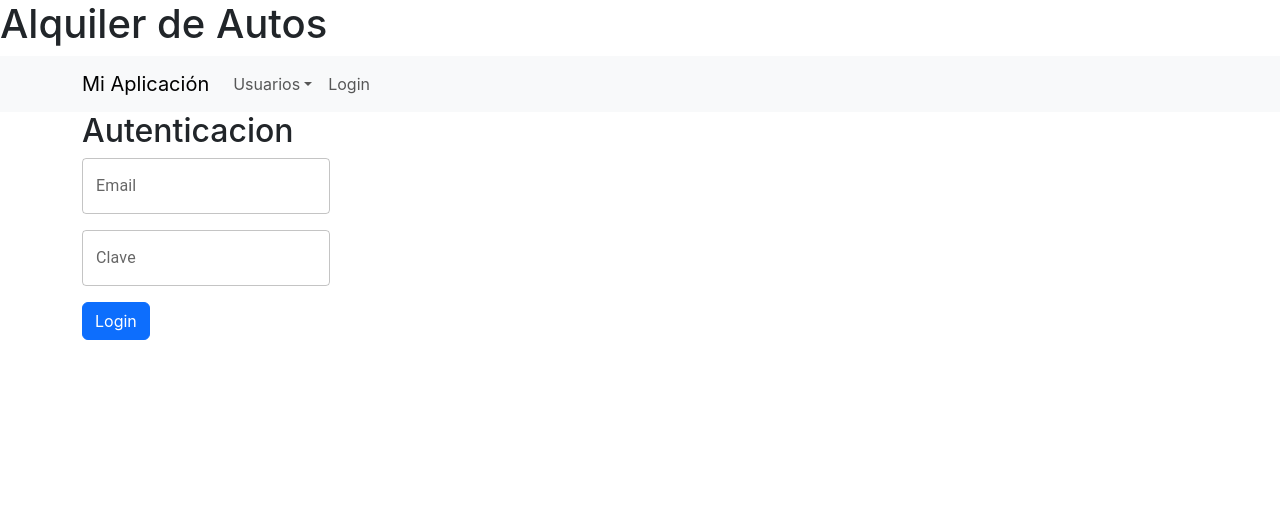
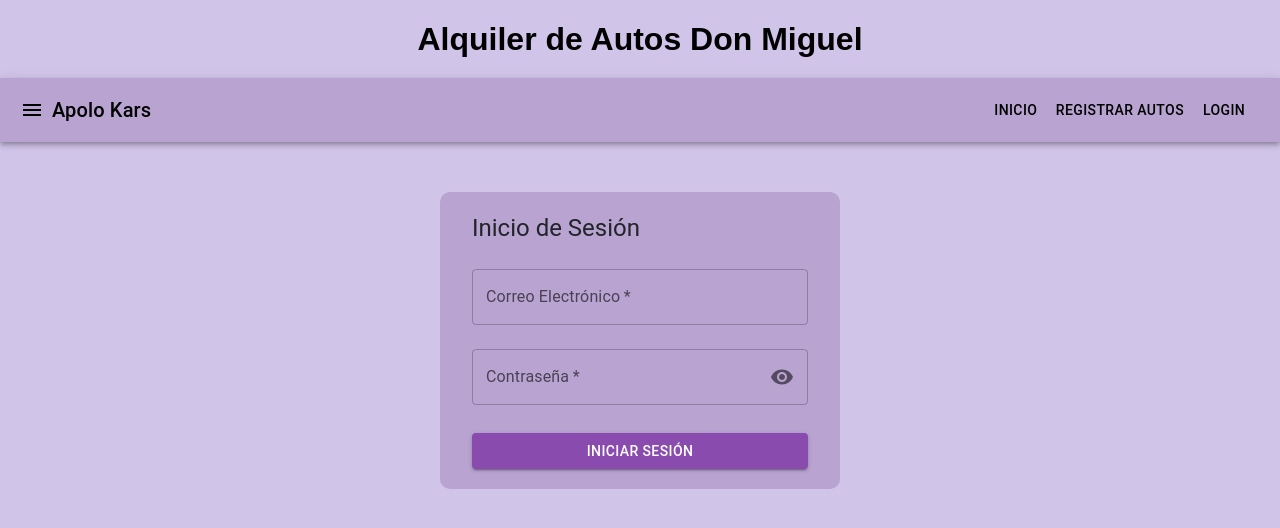
Before and after one commit to alfredo215/AquilerGrafico, a React (Create React App) app: page /login in a window 1280 px wide. Shown: the top 528 px of the page. Built offline with nearby package versions, Linux system fonts and the light colour scheme.

Commit message:
primero disenos

```diff
--- a/src/ActualizarUser.js
+++ b/src/ActualizarUser.js
@@ -1,5 +1,6 @@
 import React, { useEffect, useState } from 'react';
 import { useParams, useNavigate } from 'react-router-dom';
+import Title from './Title'; // Importa el componente Title
 
 function ActualizarUser() {
   const navigate = useNavigate();
@@ -64,7 +65,7 @@ function ActualizarUser() {
 
   return (
     <div className="container">
-      <h1>Actualizar registro con id {id}</h1>
+     <Title text={`Rentar auto con id ${id}`} /> {/* Utiliza el componente Title */}
       <form onSubmit={actualizarUsuario}>
         <div className="mb-3">
           <label htmlFor="nombre" className="form-label">
--- a/src/AlquilerAuto.js
+++ b/src/AlquilerAuto.js
@@ -3,6 +3,7 @@ import { useParams } from 'react-router-dom';
 import { useNavigate } from 'react-router-dom';
 import DatePicker from 'react-datepicker';
 import 'react-datepicker/dist/react-datepicker.css';
+import Title from './Title'; // Importa el componente Title
 
 function AlquilerAuto() {
   const { id } = useParams();
@@ -128,7 +129,7 @@ function AlquilerAuto() {
 
   return (
     <div className="container">
-      <h4>Rentar auto con id {id}</h4>
+      <Title text={`Rentar auto con id ${id}`} /> {/* Utiliza el componente Title */}
       <form onSubmit={alquilarAuto}>
         <div className="mb-3">
           <label htmlFor="cliente" className="form-label">
--- a/src/App.css
+++ b/src/App.css
@@ -36,3 +36,8 @@
     transform: rotate(360deg);
   }
 }
+body {
+  margin: 0; /* Elimina los márgenes predeterminados del cuerpo */
+  padding: 0; /* Elimina el relleno predeterminado del cuerpo */
+  background-color: #d1c4e9; /* Establece el color de fondo deseado */
+}
--- a/src/App.js
+++ b/src/App.js
@@ -10,26 +10,28 @@ import ActualizarUser from './ActualizarUser';
 import VerUsuario from './VerUsuario';
 import RegistrarUser from './RegistrarUser';
 import Salir from './Salir';
+import Title from './Title'; // Importa el componente Title
+
 function App() {
+
+
   return (
-    //prueba del alquiler no te olvides
     <Router>
-
-      <h1>Alquiler de Autos</h1>
-
+      <div className="app-container">
+      <Title text="Alquiler de Autos Don Miguel" /> {/* Utiliza el componente Title */}
       <div>
         <Menu />
         <Routes>
-        <Route path="/" exact element={<Inicio/>} />
-          <Route path="/registroauto" exact element={<RegistroAuto/>}/>
-          <Route path="/alquilerauto/:id" exact element={<AlquilerAuto/>}/>
-          <Route path="/login" exact element={<Login/> }/>
-          <Route path="/actualizaruser/:id" exact element={<ActualizarUser/>}/>
-          <Route path="/verusuario" exact element={<VerUsuario/>}/>
-          <Route path="/registraruser" exact element={<RegistrarUser/>}/>
-          <Route path="/salir" element={<Salir/>} />
-
+          <Route path="/" exact element={<Inicio />} />
+          <Route path="/registroauto" exact element={<RegistroAuto />} />
+          <Route path="/alquilerauto/:id" exact element={<AlquilerAuto />} />
+          <Route path="/login" exact element={<Login />} />
+          <Route path="/actualizaruser/:id" exact element={<ActualizarUser />} />
+          <Route path="/verusuario" exact element={<VerUsuario />} />
+          <Route path="/registraruser" exact element={<RegistrarUser />} />
+          <Route path="/salir" element={<Salir />} />
         </Routes>
+      </div>
       </div>
     </Router>
   );
--- a/src/Login.js
+++ b/src/Login.js
@@ -1,93 +1,135 @@
-import React, { useState } from "react";
+import React, { useState, useEffect } from "react";
 import TextField from "@mui/material/TextField";
+import Button from "@mui/material/Button";
+import IconButton from "@mui/material/IconButton";
+import InputAdornment from "@mui/material/InputAdornment";
+import VisibilityIcon from "@mui/icons-material/Visibility";
+import VisibilityOffIcon from "@mui/icons-material/VisibilityOff";
+import Typography from "@mui/material/Typography";
+
 function Login() {
-  //Login Data
   const [email, setEmail] = useState("");
-  const [pass, setPass] = useState("");
-  const [nombre, setNombre] = useState("");
+  const [password, setPassword] = useState("");
+  const [showPassword, setShowPassword] = useState(false);
 
-  async function FEnviar(e) {
+  useEffect(() => {
+    setShowPassword(false);
+  }, [email]);
+
+  const handleEmailChange = (e) => {
+    setEmail(e.target.value);
+  };
+
+  const handlePasswordChange = (e) => {
+    setPassword(e.target.value);
+  };
+
+  const toggleShowPassword = () => {
+    setShowPassword(!showPassword);
+  };
+
+  const handleSubmit = async (e) => {
     e.preventDefault();
-    const usuario = { nombre: nombre, email: email, pass: pass };
+    const datos = { email: email, pass: password };
+
     try {
-      const response = await fetch("http://localhost:3000/auth/registrar", {
+      const response = await fetch("http://localhost:3000/auth/login", {
         method: "POST",
-        body: JSON.stringify(usuario),
+        body: JSON.stringify(datos),
         headers: {
           "Content-type": "application/json; charset=UTF-8",
         },
       }).then(async (response) => await response.json());
 
-      if (response.statusCode != 200) {
-        alert("El usuario no se ha registrado");
+      if (response.statusCode !== 200) {
+        alert("Error en los datos de autenticación");
       } else {
-        alert("El usuario se ha registrado");
-        //redireccionar a inicio
+        localStorage.setItem("token", await response.token);
+        alert("El usuario se ha autenticado");
+        // Redireccionar a la página de inicio
         window.location.href = "/";
       }
     } catch (error) {
       console.error("Ocurrió un error:", error);
     }
-  }
-
-  async function FAutenticar(e) {
-    e.preventDefault();
-    const datos = { email: email, pass: pass };
-    //POST localhost:3000/auth/login
-    const response = await fetch("http://localhost:3000/auth/login", {
-      method: "POST",
-      body: JSON.stringify(datos),
-      headers: {
-        "Content-type": "application/json; charset=UTF-8",
-      },
-    }).then(async (response) => await response.json());
-    if (response.statusCode != 200) {
-      alert("Error en los datos de autenticacion");
-    } else {
-      localStorage.setItem("token", await response.token);
-      alert("El usuario se ha autenticado");
-      //redireccionar a inicio
-      window.location.href = "/";
-    }
-  }
+  };
 
   return (
-    <div className="container">
-      <h2>Autenticacion</h2>
-      <form id="LoginForm" onSubmit={FAutenticar}>
-        <div class="mb-3">
-
-
+    <div
+      className="container"
+      style={{
+        maxWidth: "400px",
+        backgroundColor: "#b8a3d1",
+        padding: "20px",
+        borderRadius: "10px",
+        margin: "50px auto", // Centrar horizontalmente y agregar margen superior
+      }}
+    >
+      <div className="container" style={{ maxWidth: "400px" }}>
+        <Typography variant="h5" gutterBottom>
+          Inicio de Sesión
+        </Typography>
+        <form id="LoginForm" onSubmit={handleSubmit}>
           <TextField
-            onChange={(e) => setEmail(e.target.value)}
+            fullWidth
+            onChange={handleEmailChange}
             value={email}
             type="email"
-            id="outlined-basic"
-            label="Email"
+            label="Correo Electrónico"
             variant="outlined"
+            margin="normal"
+            required
+            InputProps={{
+              style: {
+                "&:hover:not($focused)": {
+                  borderColor: "#b780e5", // Cambia el color al pasar el cursor
+                },
+              },
+            }}
           />
-
-        </div>
-        <div class="mb-3">
-
           <TextField
-            onChange={(e) => setPass(e.target.value)}
-            value={pass}
-            type="password"
-
-            id="outlined-basic"
-            label="Clave"
+            fullWidth
+            onChange={handlePasswordChange}
+            value={password}
+            type={showPassword ? "text" : "password"}
+            label="Contraseña"
             variant="outlined"
-
+            margin="normal"
+            required
+            InputProps={{
+              endAdornment: (
+                <InputAdornment position="end">
+                  <IconButton edge="end" onClick={toggleShowPassword} size="large">
+                    {showPassword ? <VisibilityOffIcon /> : <VisibilityIcon />}
+                  </IconButton>
+                </InputAdornment>
+              ),
+              style: {
+                "&:hover:not($focused)": {
+                  borderColor: "#b780e5", // Cambia el color al pasar el cursor
+                },
+                "&:focus": {
+                  borderColor: "#b780e5", // Cambia el color al seleccionar el campo
+                },
+              },
+            }}
           />
-
-        </div>
-
-        <button type="submit" class="btn btn-primary">
-          Login
-        </button>
-      </form>
+          <Button
+            type="submit"
+            variant="contained"
+            color="primary"
+            fullWidth
+            style={{
+              marginTop: "20px",
+              backgroundColor: "#8a4baf", // Cambia el color del botón
+            }}
+          >
+            Iniciar Sesión
+          </Button>
+        </form>
+      </div>
     </div>
   );
 }
+
 export default Login;
--- a/src/Menu.js
+++ b/src/Menu.js
@@ -1,67 +1,113 @@
 import React from 'react';
-import {
-  BrowserRouter as Router,
-  Link,
-} from 'react-router-dom';
+import { Link } from 'react-router-dom';
+import AppBar from '@mui/material/AppBar';
+import Toolbar from '@mui/material/Toolbar';
+import Typography from '@mui/material/Typography';
+import IconButton from '@mui/material/IconButton';
+import MenuIcon from '@mui/icons-material/Menu';
+import Button from '@mui/material/Button';
+import Menu from '@mui/material/Menu';
+import MenuItem from '@mui/material/MenuItem';
 
+function MenuComponent() {
+  const [anchorEl, setAnchorEl] = React.useState(null);
 
+  const handleClick = (event) => {
+    setAnchorEl(event.currentTarget);
+  };
 
-function Menu() {
+  const handleClose = () => {
+    setAnchorEl(null);
+  };
+
+  const appBarStyle = {
+    backgroundColor: "#b8a3d1", // Cambia el color de fondo aquí
+  };
+
+  const typographyStyle = {
+    flexGrow: 1,
+    color: 'black', // Cambia el color del texto aquí
+  };
+
+  const buttonStyle = {
+    color: 'black', // Cambia el color del texto del botón aquí
+  };
+
+  const menuIconStyle = {
+    color: 'black', // Cambia el color del icono del menú aquí
+  };
+
   return (
+    <div>
+      <AppBar position="static" style={appBarStyle}>
+        <Toolbar>
+          <IconButton
+            edge="start"
+            color="inherit"
+            aria-label="menu"
+            onClick={handleClick}
+          >
+            <MenuIcon style={menuIconStyle} />
+          </IconButton>
+          <Typography variant="h6" style={typographyStyle}>
+            Apolo Kars
+          </Typography>
+          <Button color="inherit" component={Link} to="/" style={buttonStyle}>
+            Inicio
+          </Button>
+          <Button color="inherit" component={Link} to="/registroauto" style={buttonStyle}>
+            Registrar Autos
+          </Button>
+          {localStorage.getItem('token') && (
+            <>
+              <Button
+                color="inherit"
+                aria-controls="user-menu"
+                aria-haspopup="true"
+                onClick={handleClick}
+                style={buttonStyle}
+              >
+                Usuarios
+              </Button>
+              <Menu
+                id="user-menu"
+                anchorEl={anchorEl}
+                keepMounted
+                open={Boolean(anchorEl)}
+                onClose={handleClose}
+                anchorOrigin={{
+                  vertical: 'bottom',
+                  horizontal: 'right',
+                }}
+                transformOrigin={{
+                  vertical: 'top',
+                  horizontal: 'right',
+                }}
+                getContentAnchorEl={null}
+              >
+                <MenuItem component={Link} to="/registraruser" style={buttonStyle}>
+                  Registrar Usuario
+                </MenuItem>
+                {localStorage.getItem('token') && (
+                  <MenuItem component={Link} to="/verusuario" style={buttonStyle}>
+                    Ver Usuarios
+                  </MenuItem>
+                )}
+              </Menu>
+              <Button color="inherit" component={Link} to="/salir" style={buttonStyle}>
+                Salir
+              </Button>
+            </>
+          )}
+          {!localStorage.getItem('token') && (
+            <Button color="inherit" component={Link} to="/login" style={buttonStyle}>
+              Login
+            </Button>
+          )}
+        </Toolbar>
+      </AppBar>
+    </div>
+  );
+}
 
-    <nav className="navbar navbar-expand-lg navbar-light bg-light">
-    <div className="container">
-      <Link  className="navbar-brand" to="/">Mi Aplicación</Link >
-      <button
-        className="navbar-toggler"
-        type="button"
-        data-bs-toggle="collapse"
-        data-bs-target="#navbarNav"
-        aria-controls="navbarNav"
-        aria-expanded="false"
-        aria-label="Toggle navigation"
-      >
-        <span className="navbar-toggler-icon"></span>
-      </button>
-      <div className="collapse navbar-collapse" id="navbarNav">
-        <ul className="navbar-nav ml-auto">
-
-        {localStorage.getItem('token') && <li className="nav-item">
-            <Link  className="nav-link" to="/"  activeClassName="active">Inicio</Link >
-          </li>
-          }
-            {localStorage.getItem('token') && <li className="nav-item">
-            <Link  className="nav-link" to="/registroauto"  activeClassName="active">Registrar Autos</Link >
-          </li>
-          }
-            <li className="nav-item dropdown">
-              <a className="nav-link dropdown-toggle" href="#" id="navbarDropdown" role="button" data-bs-toggle="dropdown" aria-haspopup="true" aria-expanded="false">
-                Usuarios
-              </a>
-              <div className="dropdown-menu" aria-labelledby="navbarDropdown">
-                <a className="dropdown-item" href="/registraruser">Registrar Usuario</a>
-                {localStorage.getItem('token') && <a className="dropdown-item">
-                <a  className="nav-link" href="/verusuario"  activeClassName="active">Ver Usuarios</a >
-                </a>
-                }
-              </div>
-            </li>
-
-          {!localStorage.getItem('token') && <li className="nav-item">
-            <Link  className="nav-link" to="/login"  activeClassName="active">Login</Link >
-          </li>
-          }
-          {localStorage.getItem('token') && <li className="nav-item">
-            <Link  className="nav-link" to="/salir"  activeClassName="active">Salir</Link >
-          </li>
-          }
-
-
-          </ul>
-        </div>
-      </div>
-    </nav>
-    );
-  }
-
-  export default Menu;
+export default MenuComponent;
--- a/src/RegistrarUser.js
+++ b/src/RegistrarUser.js
@@ -1,5 +1,6 @@
 import React, { useState } from "react";
 import { useNavigate } from 'react-router-dom';
+import Title from './Title'; // Importa el componente Title
 function RegistrarUser() {
   const navigate = useNavigate();
   const [email, setEmail] = useState("");
@@ -69,7 +70,7 @@ function RegistrarUser() {
 
   return (
     <div className="container">
-      <h4>Registrar Usuario</h4>
+      <Title text="Registrar Usuario" /> {/* Utiliza el componente Title */}
       <form>
         <div className="mb-3">
           <label htmlFor="nombre" className="form-label">
--- a/src/RegistroAuto.js
+++ b/src/RegistroAuto.js
@@ -2,6 +2,7 @@ import React, { useState, useEffect } from "react";
 import DatePicker from "react-datepicker";
 import "react-datepicker/dist/react-datepicker.css";
 import {  useNavigate } from 'react-router-dom';
+import Title from './Title'; // Importa el componente Title
 
 function RegistroAuto() {
 
@@ -143,7 +144,7 @@ function RegistroAuto() {
 
   return (
     <div className="container">
-      <h4>Registrar Auto</h4>
+      <Title text="Registrar Auto" /> {/* Utiliza el componente Title */}
       <form onSubmit={SaveAuto}>
         <div className="mb-3">
           <label htmlFor="fecha" className="form-label">
--- /dev/null
+++ b/src/Title.js
@@ -0,0 +1,16 @@
+import React from 'react';
+
+function Title({ text }) {
+  const titleStyle = {
+    textAlign: 'center',
+    fontFamily: 'Arial, sans-serif',
+    fontSize: '32px',
+    fontWeight: 'bold',
+    margin: '20px 0',
+    color: 'black', // Cambia el color del texto aquí
+  };
+
+  return <h1 style={titleStyle}>{text}</h1>;
+}
+
+export default Title;
```
Also changed, not shown: src/Inicio.js (+5 -3 lines), src/VerUsuario.js (+5 -3 lines).
